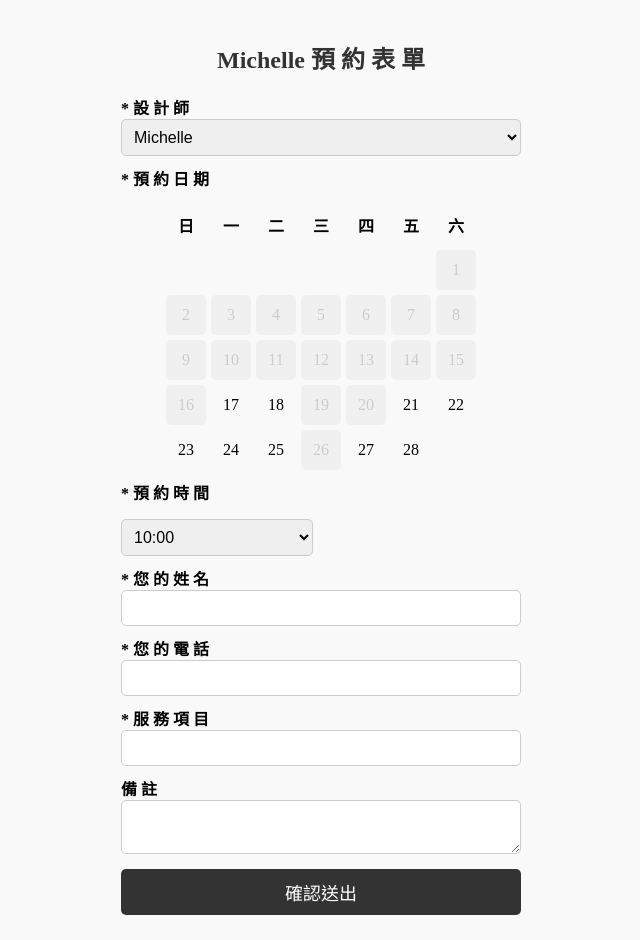
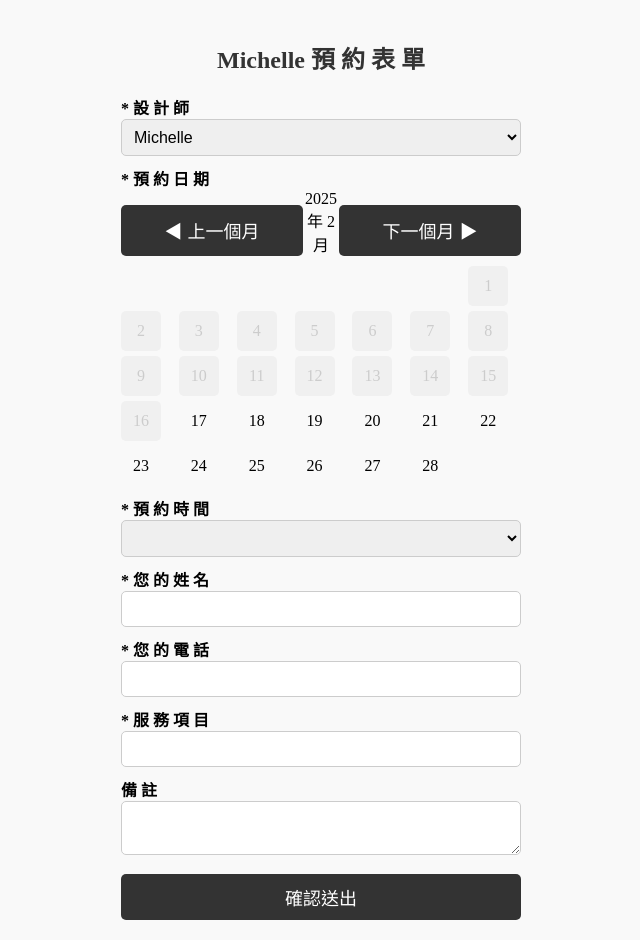
Before and after one commit to viahair/viahairsalon, a plain HTML site: page michellereservation.html in a window 1280 px wide. Shown: the whole page, without its empty margins (319-959 px from the left). Drawn offline with nearby package versions, Linux system fonts and the light colour scheme.

Commit message:
Update michellereservation.html

```diff
--- a/michellereservation.html
+++ b/michellereservation.html
@@ -18,14 +18,14 @@
             padding: 20px;
             background-color: #f9f9f9;
         }
+        h2 {
+            text-align: center;
+            color: #333;
+        }
         label {
             display: block;
             margin-top: 10px;
             font-weight: bold;
-        }
-        h2 {
-            text-align: center;
-            color: #333;
         }
         input, select, textarea {
             width: 100%;
@@ -34,7 +34,6 @@
             border: 1px solid #ccc;
             border-radius: 5px;
             box-sizing: border-box;
-            display: block;
         }
         button {
             width: 100%;
@@ -51,15 +50,17 @@
             background-color: #555;
         }
         .calendar-container {
+            text-align: center;
+        }
+        .calendar-controls {
             display: flex;
-            flex-direction: column;
-            align-items: center;
+            justify-content: space-between;
+            margin-bottom: 10px;
         }
         .calendar {
             display: grid;
             grid-template-columns: repeat(7, 1fr);
             gap: 5px;
-            margin-top: 15px;
         }
         .calendar div {
             width: 40px;
@@ -74,26 +75,18 @@
             background-color: #eee;
         }
         .selected {
-            background-color: red !important;  /* 加上 !important */
-            color: white !important;           /* 也加上 !important */
+            background-color: red !important;
+            color: white !important;
         }
         .disabled {
             pointer-events: none;
             background-color: #f0f0f0;
             color: #ccc;
         }
-        .time-select-container {
-            display: flex;
-            justify-content: space-between;
-            margin-top: 15px;
-        }
-        .time-select {
-            width: 48%;
-        }
     </style>
 </head>
 <body>
-    <h2>Michelle  預 約 表 單</h2>
+    <h2>Michelle 預 約 表 單</h2>
 
     <label for="stylist">* 設 計 師</label>
     <select id="stylist">
@@ -102,16 +95,17 @@
 
     <label for="date">* 預 約 日 期</label>
     <div class="calendar-container">
+        <div class="calendar-controls">
+            <button onclick="changeMonth(-1)">◀ 上一個月</button>
+            <span id="currentMonth"></span>
+            <button onclick="changeMonth(1)">下一個月 ▶</button>
+        </div>
         <div id="calendar" class="calendar"></div>
         <input type="hidden" id="selectedDate">
     </div>
 
     <label for="time">* 預 約 時 間</label>
-    <div class="time-select-container">
-        <select id="time" class="time-select">
-            <!-- 時間選擇選項將在 JavaScript 生成 -->
-        </select>
-    </div>
+    <select id="time"></select>
 
     <label for="name">* 您 的 姓 名</label>
     <input type="text" id="name" placeholder="">
@@ -128,139 +122,65 @@
     <button onclick="submitReservation()">確認送出</button>
 
 <script>
-    // 設計師的休假日期
+    let currentYear = new Date().getFullYear();
+    let currentMonth = new Date().getMonth();
+
     const holidays = {
-        "Michelle": ["2025-02-01", "2025-02-02", "2025-02-03", "2025-02-04", "2025-02-05", "2025-02-06", "2025-02-07", "2025-02-08", "2025-02-09","2025-02-12", "2025-02-19", "2025-02-20", "2025-02-26"],
+        "Michelle": ["2025-02-01", "2025-02-02", "2025-02-03", "2025-02-04", "2025-02-05"]
     };
 
-    // 初始化月曆
     function generateCalendar() {
-        const now = new Date();
-        const month = now.getMonth();
-        const year = now.getFullYear();
-        const daysInMonth = new Date(year, month + 1, 0).getDate();
-        const firstDayOfMonth = new Date(year, month, 1).getDay();
-        const today = new Date();  // 當天的日期
-        today.setHours(0, 0, 0, 0);  // 只保留日期，不包含時間
-        const selectedStylist = document.getElementById("stylist").value;
+        const firstDay = new Date(currentYear, currentMonth, 1).getDay();
+        const daysInMonth = new Date(currentYear, currentMonth + 1, 0).getDate();
+        const today = new Date();
+        today.setHours(0, 0, 0, 0);
+        const stylist = document.getElementById("stylist").value;
 
-        // 清空月曆
-        $('#calendar').empty();
+        $("#calendar").empty();
+        $("#currentMonth").text(`${currentYear} 年 ${currentMonth + 1} 月`);
 
-        // 顯示週日到週六
-        const daysOfWeek = ["日", "一", "二", "三", "四", "五", "六"];
-        daysOfWeek.forEach(day => {
-            $('#calendar').append(`<div style="text-align:center; font-weight:bold">${day}</div>`);
-        });
-
-        // 空白填充，確保日期排正確
-        for (let i = 0; i < firstDayOfMonth; i++) {
-            $('#calendar').append('<div></div>');
+        for (let i = 0; i < firstDay; i++) {
+            $("#calendar").append('<div></div>');
         }
 
-        // 填充日期並設置禁用過去的日期和休假日期
         for (let day = 1; day <= daysInMonth; day++) {
-            const date = new Date(year, month, day);
-            const isPastDate = date < today; // 判斷是否是過去的日期
-            const formattedDate = `${year}-${String(month + 1).padStart(2, '0')}-${String(day).padStart(2, '0')}`;
-            const isHoliday = holidays[selectedStylist] && holidays[selectedStylist].includes(formattedDate);
-            const className = isPastDate || isHoliday ? 'disabled' : 'calendar-day'; // 給過去的日期和休假日期加上禁用樣式
+            const date = new Date(currentYear, currentMonth, day);
+            const formattedDate = `${currentYear}-${String(currentMonth + 1).padStart(2, '0')}-${String(day).padStart(2, '0')}`;
+            const isPastDate = date < today;
+            const isHoliday = holidays[stylist]?.includes(formattedDate);
+            const className = isPastDate || isHoliday ? 'disabled' : 'calendar-day';
 
-            $('#calendar').append(`<div class="${className}" data-day="${day}" data-date="${formattedDate}">${day}</div>`);
+            $("#calendar").append(`<div class="${className}" data-date="${formattedDate}">${day}</div>`);
         }
 
-        // 點擊日期選擇
         $(".calendar-day").on('click', function() {
             if (!$(this).hasClass("disabled")) {
                 $(".calendar-day").removeClass("selected");
                 $(this).addClass("selected");
-                const selectedDay = $(this).data("day");
-                const selectedDate = $(this).data("date");
-                $("#selectedDate").val(selectedDate);
+                $("#selectedDate").val($(this).data("date"));
             }
-        });
-
-        // 禁用過去的日期和休假日期樣式
-        $(".disabled").css({
-            "pointer-events": "none",
-            "background-color": "#f0f0f0",
-            "color": "#ccc"
         });
     }
 
-    // 生成時間選擇方塊
-    function generateTimeOptions() {
-        const startTime = 10; // 9:00
-        const endTime = 17; // 17:30
-        const timeSelect = document.getElementById("time");
-
-        // 清空時間選項
-        timeSelect.innerHTML = "";
-
-        for (let hour = startTime; hour <= endTime; hour++) {
-            const hour24 = String(hour).padStart(2, '0'); // 確保時間格式是24小時，並補足前導零
-            const times = [
-                `${hour24}:00`,  // 以24小時制顯示
-                `${hour24}:30`   // 以24小時制顯示
-            ];
-
-            times.forEach(time => {
-                const option = document.createElement("option");
-                option.value = time;
-                option.text = time;
-                timeSelect.appendChild(option);
-            });
+    function changeMonth(step) {
+        currentMonth += step;
+        if (currentMonth < 0) {
+            currentMonth = 11;
+            currentYear--;
+        } else if (currentMonth > 11) {
+            currentMonth = 0;
+            currentYear++;
         }
+        generateCalendar();
     }
 
-    // 設置設計師選擇事件，更新月曆
-    $('#stylist').change(function() {
+    function submitReservation() {
+        alert("預約送出成功！日期：" + $("#selectedDate").val());
+    }
+
+    $(document).ready(function() {
         generateCalendar();
     });
-
-    // 預設初始化月曆和時間選擇
-    generateCalendar();
-    generateTimeOptions();
-
-    // 提交預約
-    async function submitReservation() {
-        await liff.init({ liffId: "2006886946-3o52ppko" });
-
-        if (!liff.isLoggedIn()) {
-            liff.login();
-            return; // 如果沒登入，則停止後續操作
-        }
-
-        const stylist = document.getElementById("stylist").value;
-        const name = document.getElementById("name").value;
-        const phone = document.getElementById("phone").value;
-        const service = document.getElementById("service").value;
-        const date = document.getElementById("selectedDate").value; // 選擇的日期
-        const time = document.getElementById("time").value;
-        const remarks = document.getElementById("remarks").value;
-
-        if (!stylist || !name || !phone || !service || !date || !time) {
-            alert("有欄位未填寫");
-            return;
-        }
-
-        // 格式化日期為 mm/dd 的格式
-        const formattedDate = new Date(date);
-        const month = String(formattedDate.getMonth() + 1).padStart(2, '0');  // 月份補0
-        const day = String(formattedDate.getDate()).padStart(2, '0');  // 日期補0
-        const finalFormattedDate = `${month}/${day}`;
-
-        // 最終預約時間格式
-        const finalTime = `${finalFormattedDate} ${time}`;
-
-        const message = `[這是您的預約表單]\n[待稍候會幫您確認]\n\n您的姓名：${name}\n您的電話：${phone}\n服務項目：${service}\n預約時間：${finalTime}\n\n備註：\n${remarks}`;
-
-        liff.sendMessages([{ type: "text", text: message }])
-            .then(() => {
-                liff.closeWindow();
-            })
-            .catch(err => console.error("發送訊息錯誤", err));
-    }
 </script>
 
 </body>
```
